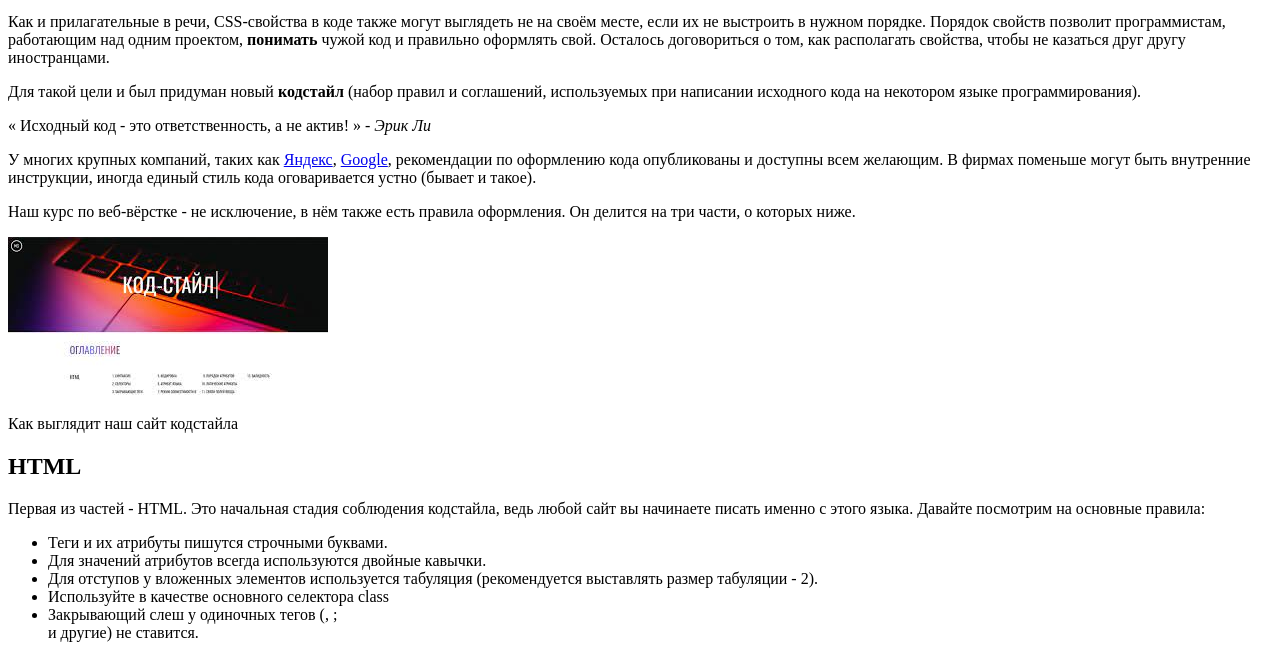
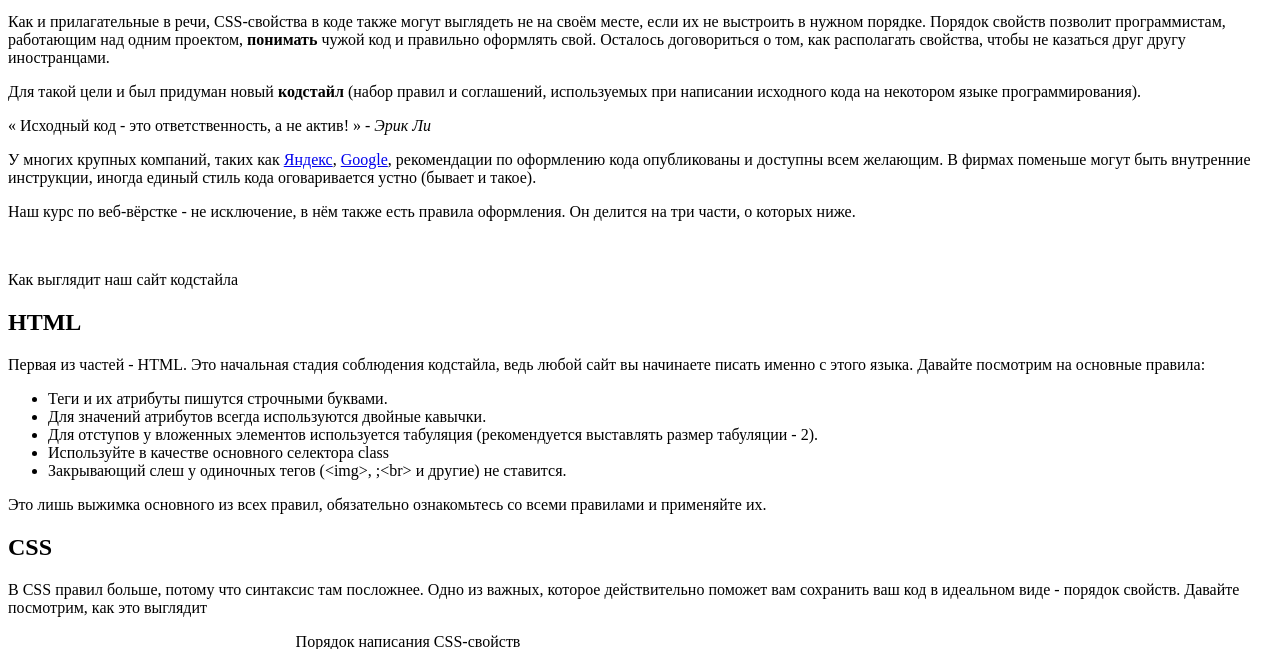
Before and after one commit to Sahachiova/skillbox, a plain HTML site: page 02/index.html in a window 1280 px wide. Shown: the part 137-786 px from the top of the page. Drawn offline with Linux system fonts and the light colour scheme.

Commit message:
codstyle

```diff
--- a/02/index.html
+++ b/02/index.html
@@ -1,11 +1,13 @@
 <!DOCTYPE html>
 <html lang="ru">
+
 <head>
   <meta charset="UTF-8">
   <meta http-equiv="X-UA-Compatible" content="IE=edge">
   <meta name="viewport" content="width=device-width, initial-scale=1.0">
   <title>My Skillbox</title>
 </head>
+
 <body>
   <h1>Зачем нужен кодстайл в веб-вёрстке </h1>
 
@@ -32,7 +34,8 @@
     <cite>- Эрик Ли</cite>
   </p>
   <p>
-  У многих крупных компаний, таких как <a target="_blank" href="https://dzen.ru/?yredirect=true">Яндекс</a>, <a target="_blank" href="https://www.google.com/">Google</a>, рекомендации по оформлению
+    У многих крупных компаний, таких как <a target="_blank" href="https://dzen.ru/?yredirect=true">Яндекс</a>, <a
+      target="_blank" href="https://www.google.com/">Google</a>, рекомендации по оформлению
     кода опубликованы и доступны всем желающим. В фирмах поменьше могут быть
     внутренние инструкции, иногда единый стиль кода оговаривается устно (бывает и
     такое).
@@ -43,7 +46,7 @@
   </p>
 
   <p>
-    <img src="pic/Без названия.jpg" alt="">
+    <img src="кодстайл" alt="">
   </p>
 
   <p>
@@ -64,7 +67,7 @@
     <li>Для отступов у вложенных элементов используется табуляция (рекомендуется
       выставлять размер табуляции - 2).</li>
     <li>Используйте в качестве основного селектора class</li>
-  <li>Закрывающий слеш у одиночных тегов (<img>, ;<br> и другие) не ставится.</li>
+    <li>Закрывающий слеш у одиночных тегов (&lt;img&gt;, ;&lt;br&gt; и другие) не ставится.</li>
   </ul>
   <p>
     Это лишь выжимка основного из всех правил, обязательно ознакомьтесь со всеми
@@ -197,4 +200,5 @@
   </p>
 
 </body>
+
 </html>
```
Lines whose indentation alone changed are shown as unchanged.
